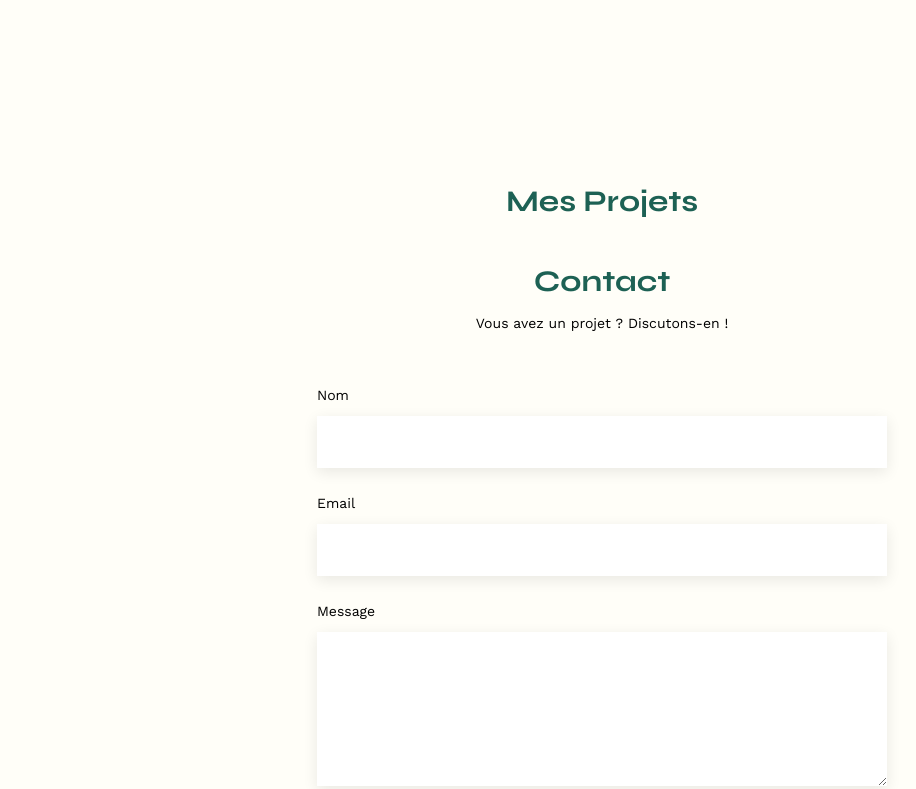
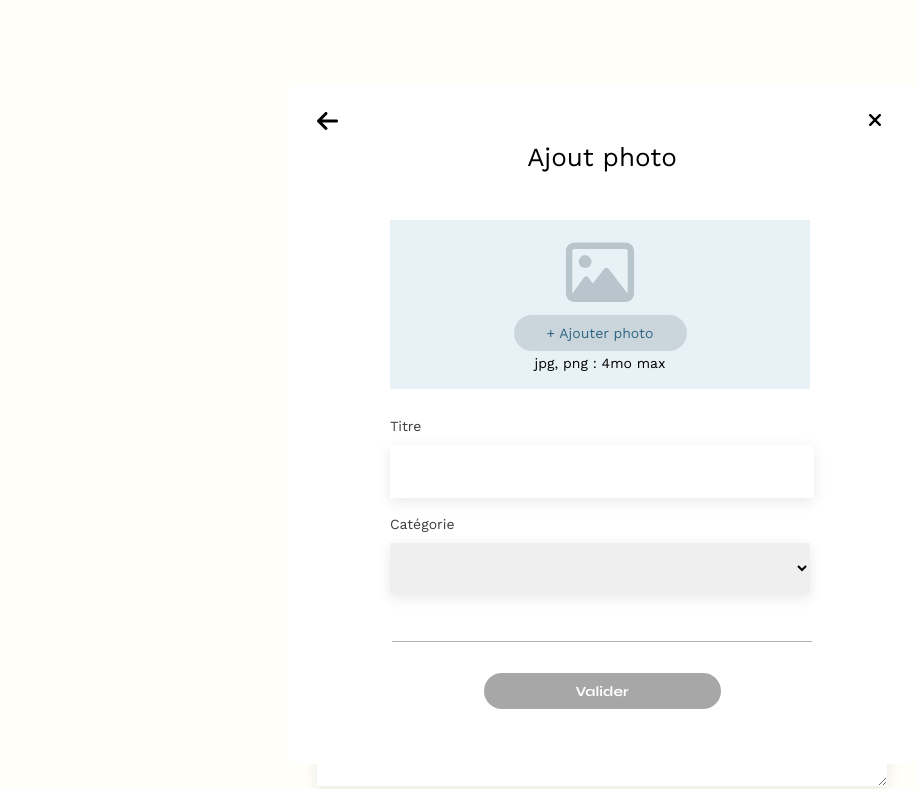
Before and after one commit to Xaarty/Projet6, a plain HTML site: page FrontEnd/index.html in a window 1280 px wide. Shown: the part 545-1334 px from the top of the page, without its empty margins (38-954 px from the left). Drawn offline with nearby package versions, Linux system fonts and the light colour scheme; no server answers.

Commit message:
Réalisation du front de la modale d'ajout de photo

```diff
--- a/FrontEnd/assets/style.css
+++ b/FrontEnd/assets/style.css
@@ -427,10 +427,18 @@ a {
 	color: red;
 }
 
+.modale_add {
+	display: grid;
+}
+
+.modale_delete {
+	display: none;
+}
+
 .modale_delete, .modale_add {
 	width: 630px;
 	height: 680px;
-	display: none;
+
 	grid-template-rows: 60px 76px auto 38px 81px;
 	background-color: #FFF;
 	border-radius: 10px;
@@ -440,10 +448,84 @@ a {
 
 }
 
+
 .modale_header {
 	display: grid;
 }
 
+.modale_add form {
+	display: grid;
+	justify-content: center;
+	grid-template-rows: 199px 26px 72px 26px 98px 32px 91px;
+}
+
+.modale_add form label {
+	font-size: 14px;
+	font-weight: 500;
+	color: #3D3D3D;
+	font-family: 'Work Sans';
+}
+
+#title, #list {
+	width: 420px;
+	height: 51px;
+	box-shadow: 0px 4px 14px 0px rgba(0, 0, 0, 0.09);
+	border: none;
+}
+
+#submit {
+	width: 237px;
+	height: 36px;
+	border-radius: 60px;
+	background: #A7A7A7;
+	color: #FFF;
+	font-family: 'Syne';
+	font-size: 14px;
+	font-weight: 700;
+	border: none;
+	justify-self: center;
+}
+
+#input_img {
+	width: 420px;
+	height: 169px;
+	background: #E8F1F6;
+	display: grid;
+}
+
+#input_img input {
+	width: 420px;
+    height: 169px;
+	grid-row: 1;
+    grid-column: 1;
+    background: #E8F1F6;
+	opacity: 0;
+}
+
+#input_img_content {
+	display: grid;
+	width: 420px;
+    height: 169px;
+	grid-row: 1;
+	grid-column: 1;
+	grid-template-rows: 89px 42px 19px;
+	align-items: end;
+	justify-content: center;
+	justify-items: center;
+}
+
+#add_photo {
+	display: grid;
+	width: 173px;
+	height: 36px;
+	border-radius: 50px;
+	background: #CBD6DC;
+	color: #306685;
+	text-align: center;
+	font-size: 14px;
+	font-weight: 500;
+	align-content: center;
+}
 .button_close_modale {
 	width: 24px;
 	height: 24px;
@@ -472,7 +554,7 @@ a {
     border: none;
 }
 
-.modale_delete h2 {
+.modale_delete h2, .modale_add h2 {
 	text-align: center;
 	color: #000;
 	font-family: 'Work sans';
@@ -487,7 +569,7 @@ a {
 	column-gap: 6.23px;
 }
 
-#line {
+.line {
 	width: 420px;
 	height: 1px;
 	background: #B3B3B3;
--- a/FrontEnd/index.html
+++ b/FrontEnd/index.html
@@ -35,7 +35,7 @@
 		</div>
 		<h2>Galerie photo</h2>
 		<div id="gallery_photo"></div>
-		<div id="line"></div>
+		<div class="line"></div>
 		<button id="gallery_photo_input">Ajouter une photo</button>
 	</section>
 	<section class="modale_add">
@@ -53,15 +53,22 @@
 		</div>
 		<h2>Ajout photo</h2>
 		<form action="'#" method="post">
-			<div>
+			<div id="input_img">
 				<input type="file" name="image" id="image">
-				<div></div>
+				<div id="input_img_content">
+					<svg xmlns="http://www.w3.org/2000/svg" width="76" height="76" viewBox="0 0 76 76" fill="none">
+						<path d="M63.5517 15.8879C64.7228 15.8879 65.681 16.8461 65.681 18.0172V60.5768L65.0156 59.7118L46.9165 36.2894C46.3176 35.5042 45.3727 35.0517 44.3879 35.0517C43.4031 35.0517 42.4715 35.5042 41.8594 36.2894L30.8136 50.5824L26.7546 44.8998C26.1557 44.0614 25.1975 43.569 24.1595 43.569C23.1214 43.569 22.1632 44.0614 21.5644 44.9131L10.9178 59.8183L10.319 60.6434V60.6034V18.0172C10.319 16.8461 11.2772 15.8879 12.4483 15.8879H63.5517ZM12.4483 9.5C7.75048 9.5 3.93103 13.3195 3.93103 18.0172V60.6034C3.93103 65.3012 7.75048 69.1207 12.4483 69.1207H63.5517C68.2495 69.1207 72.069 65.3012 72.069 60.6034V18.0172C72.069 13.3195 68.2495 9.5 63.5517 9.5H12.4483ZM23.0948 35.0517C23.9337 35.0517 24.7644 34.8865 25.5394 34.5655C26.3144 34.2444 27.0186 33.7739 27.6118 33.1807C28.2049 32.5876 28.6755 31.8834 28.9965 31.1083C29.3175 30.3333 29.4828 29.5027 29.4828 28.6638C29.4828 27.8249 29.3175 26.9943 28.9965 26.2192C28.6755 25.4442 28.2049 24.74 27.6118 24.1468C27.0186 23.5537 26.3144 23.0831 25.5394 22.7621C24.7644 22.4411 23.9337 22.2759 23.0948 22.2759C22.2559 22.2759 21.4253 22.4411 20.6503 22.7621C19.8752 23.0831 19.171 23.5537 18.5779 24.1468C17.9847 24.74 17.5142 25.4442 17.1931 26.2192C16.8721 26.9943 16.7069 27.8249 16.7069 28.6638C16.7069 29.5027 16.8721 30.3333 17.1931 31.1083C17.5142 31.8834 17.9847 32.5876 18.5779 33.1807C19.171 33.7739 19.8752 34.2444 20.6503 34.5655C21.4253 34.8865 22.2559 35.0517 23.0948 35.0517Z" fill="#B9C5CC"/>
+					</svg>
+					<div id="add_photo"><p>+ Ajouter photo</p></div>
+					<p>jpg, png : 4mo max</p>
+				</div>
 			</div>
 			<label for="title">Titre</label>
 			<input type="text" name="title" id="title">
 			<label for="category">Catégorie</label>
-			<input type="radio" name="category" id="category">
-			<input type="submit">
+			<select name="list" id="list"></select>
+			<div class="line"></div>
+			<input type="submit" id="submit" value="Valider">
 		</form>
 	</section>
 	<section id="introduction">
```
